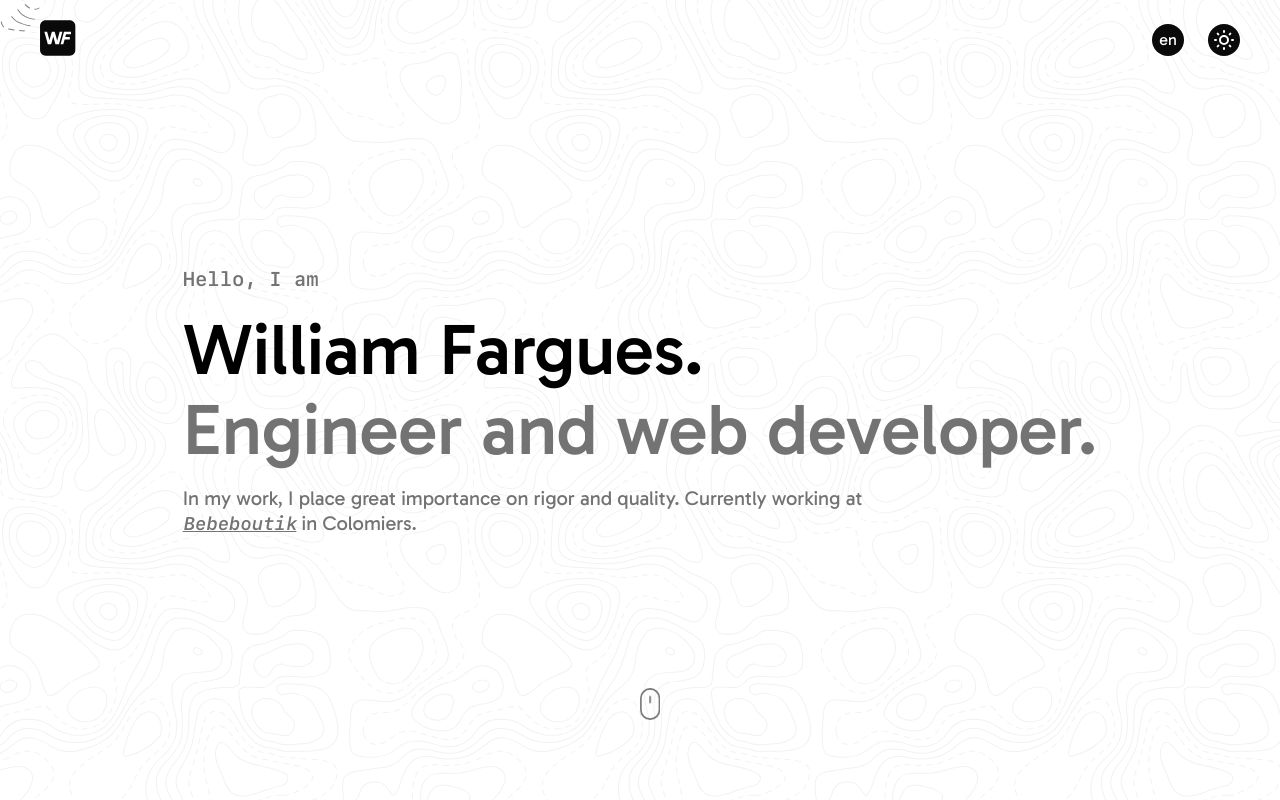
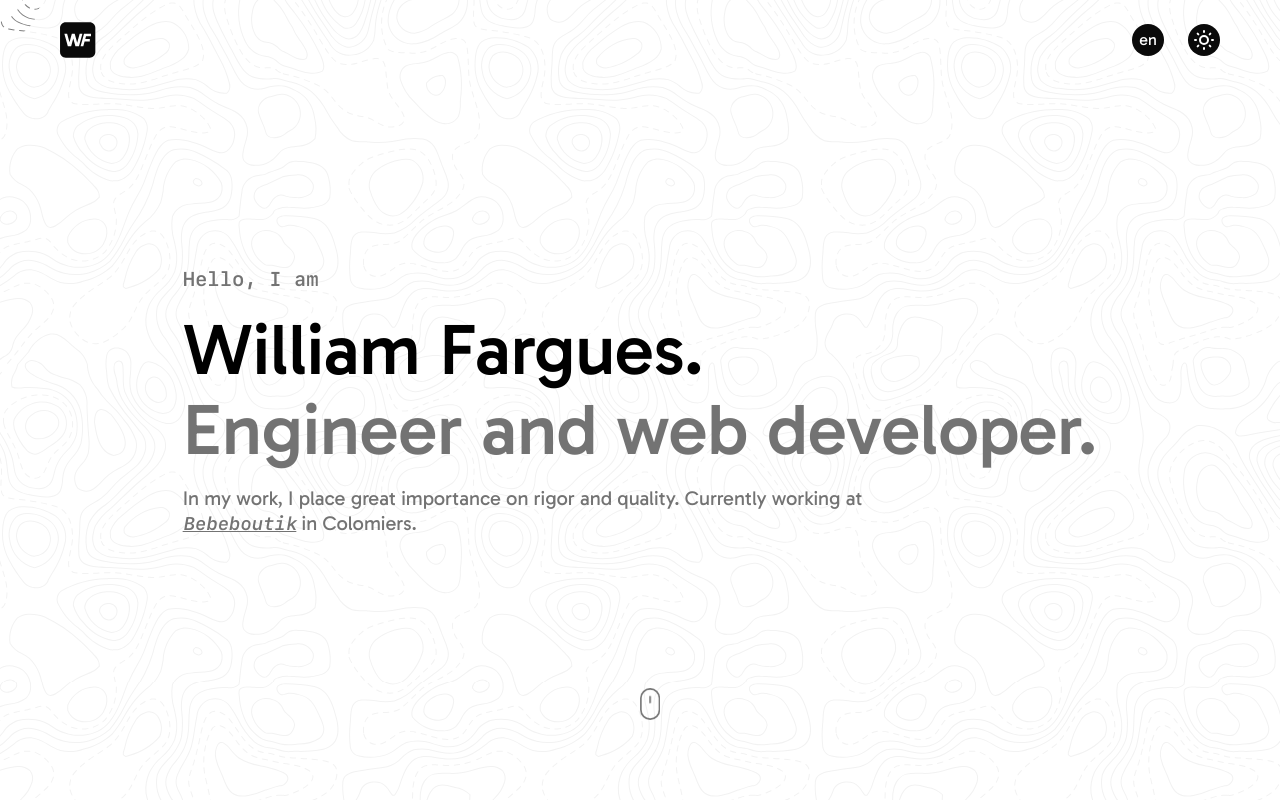
Before and after one commit to pepew-le-boss/portfolio, a Next.js app: page /en in a window 1280 px wide. Shown: the top 800 px of the page. Built offline with nearby package versions, Linux system fonts and the light colour scheme.

Commit message:
try another header

```diff
--- a/src/app/[lang]/page.tsx
+++ b/src/app/[lang]/page.tsx
@@ -1,4 +1,5 @@
 import { Header } from "@/components/client/feature/header/Header"
+import { Header2 } from "@/components/client/feature/header/Header2"
 import { AboutMe } from "@/components/server/feature/about-me/AboutMe"
 import { Career } from "@/components/server/feature/career/Career"
 import { Contact } from "@/components/server/feature/contact/Contact"
@@ -14,7 +15,7 @@ export default async function Home({ params: { lang } }: { params: { lang: Local
 
   return (
     <div className="relative z-20">
-      <Header lang={lang} headerTranslations={translations.header} />
+      <Header2 lang={lang} headerTranslations={translations.header} />
       <main className="flex flex-col items-center gap-60 overflow-x-hidden px-5 py-20 sm:px-10 lg:px-20">
         <CoverPage coverPageTranslations={translations.cover_page} />
         <AboutMe TranslationsAboutMe={translations.about_me} />
--- /dev/null
+++ b/src/components/client/feature/header/Header2.tsx
@@ -0,0 +1,78 @@
+"use client"
+
+import { useEffect, useState } from "react"
+import LocaleSwitcher from "@/components/client/feature/header/LocaleSwitcher"
+import ThemeSwitcher from "@/components/client/feature/header/ThemeSwitcher"
+import { Locale } from "@/root/i18n-config"
+import { debounce } from "@/utils/common/debounce"
+import { getTranslation } from "@/utils/common/getTranslations"
+import { cn } from "@/utils/lib/tailwind/cn"
+import { Icon } from "../../../server/common/Icon"
+import { HeaderLink } from "../../../server/feature/header/HeaderLink"
+import { HeaderMenuSheet } from "../../../server/feature/header/HeaderMenuSheet"
+
+interface HeaderProps {
+  lang: Locale
+  headerTranslations: Awaited<ReturnType<typeof getTranslation>>["header"]
+}
+
+export function Header2({ lang, headerTranslations }: HeaderProps) {
+  const [hasPageScrolled, setHasPageScrolled] = useState(false)
+
+  const handleScroll = () => {
+    if (window.scrollY > 50) {
+      setHasPageScrolled(true)
+    } else {
+      setHasPageScrolled(false)
+    }
+  }
+
+  useEffect(() => {
+    handleScroll() // manual call so when the page is reloaded, the function is triggered
+    const debouncedHandleScroll = debounce(handleScroll, 10)
+    window.addEventListener("scroll", debouncedHandleScroll)
+    return () => window.removeEventListener("scroll", debouncedHandleScroll)
+  }, [])
+
+  return (
+    <header
+      className={cn(
+        "fixed left-0 right-0 z-10 mx-5 flex items-center justify-between border-b border-b-transparent px-5 py-5 transition-all duration-300 sm:mx-10",
+        {
+          "mt-2 rounded-2xl border border-border bg-background py-4 shadow-sm lg:mx-20": hasPageScrolled
+        }
+      )}
+    >
+      <Icon.Logo className="h-9 w-9 animate-appearance-left text-foreground opacity-0 fill-mode-forwards [animation-delay:0.3s] " />
+      <nav className="hidden lg:block">
+        <ul className="flex items-center gap-8">
+          <li>
+            <HeaderLink number="01" text={headerTranslations.about} className="animate-appearance-right opacity-0 fill-mode-forwards [animation-delay:0.1s]" />
+          </li>
+          <li>
+            <HeaderLink number="02" text={headerTranslations.work} className="animate-appearance-right opacity-0 fill-mode-forwards [animation-delay:0.2s]" />
+          </li>
+          <li>
+            <HeaderLink
+              number="03"
+              text={headerTranslations.projects}
+              className="animate-appearance-right opacity-0 fill-mode-forwards [animation-delay:0.3s]"
+            />
+          </li>
+          <li>
+            <HeaderLink
+              number="04"
+              text={headerTranslations.contact}
+              className="animate-appearance-right opacity-0 fill-mode-forwards [animation-delay:0.4s]"
+            />
+          </li>
+        </ul>
+      </nav>
+      <div className="flex gap-6">
+        <LocaleSwitcher lang={lang} className="animate-appearance-right opacity-0 fill-mode-forwards [animation-delay:0.1s] lg:[animation-delay:0.5s]" />
+        <ThemeSwitcher className="animate-appearance-right opacity-0 fill-mode-forwards [animation-delay:0.2s] lg:[animation-delay:0.6s]" />
+      </div>
+      <HeaderMenuSheet headerTranslations={headerTranslations} className="animate-appearance-right opacity-0 fill-mode-forwards [animation-delay:0.3s]" />
+    </header>
+  )
+}
```
